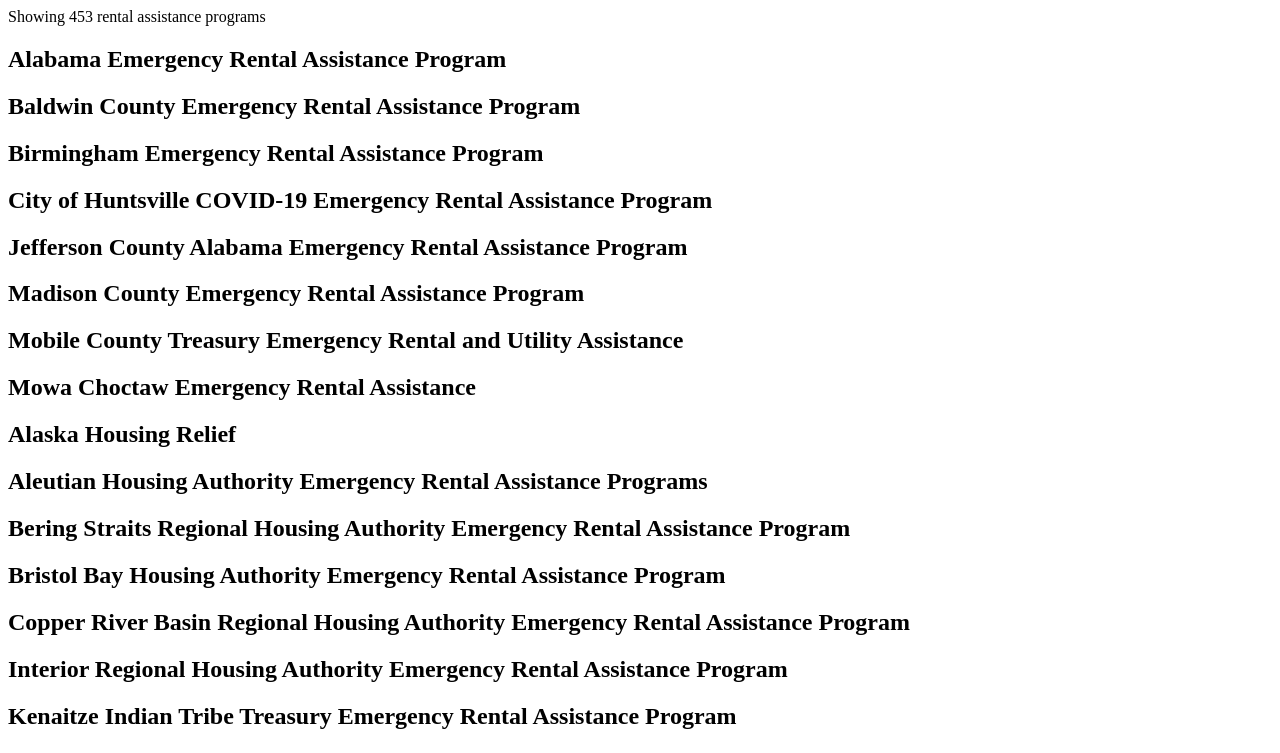
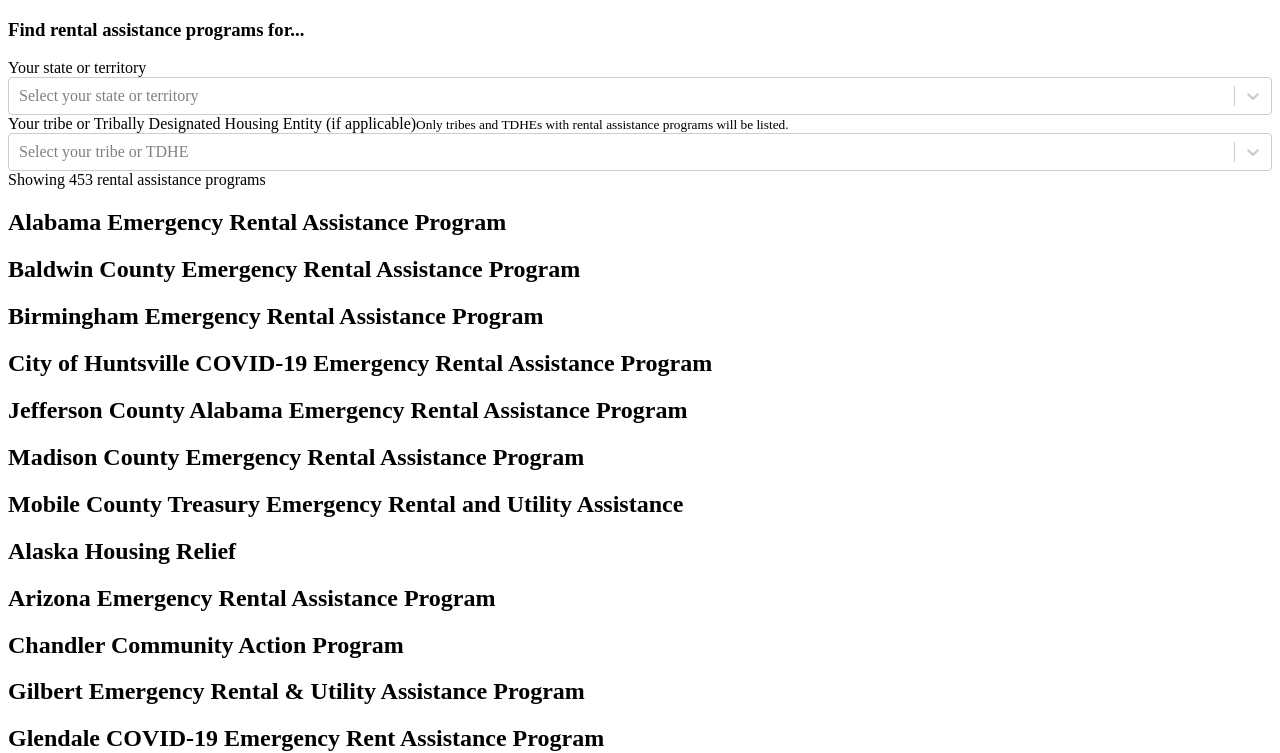
Before and after one commit to cfpb/rental-assistance-finder, a React (Create React App) app: page / in a window 1280 px wide. Shown: the top 753 px of the page. Built offline with nearby package versions, Linux system fonts and the light colour scheme.

Commit message:
Add state and tribe filters.

```diff
--- a/package.json
+++ b/package.json
@@ -9,6 +9,7 @@
     "react": "^17.0.2",
     "react-dom": "^17.0.2",
     "react-scripts": "4.0.3",
+    "react-select": "4.3.1",
     "web-vitals": "^1.0.1"
   },
   "scripts": {
--- a/src/App.js
+++ b/src/App.js
@@ -1,11 +1,42 @@
 import './App.css';
-import programs from "./data/programs.json";
-import Results from "./Results.js";
+import { useState } from 'react';
+
+import programs from './data/programs.json';
+import stateOptions from './data/state-options.json';
+
+import {
+  filterGeographicPrograms,
+  filterTribalPrograms,
+  generateTribalOptions,
+  processData
+} from './utils.js';
+
+import Filters from './Filters.js';
+import Results from './Results.js';
+
+const [ geographicPrograms, tribalPrograms ] = processData( programs );
+const tribeOptions = generateTribalOptions( tribalPrograms );
 
 function App() {
+  const [ state, setState ] = useState( '' );
+  const [ tribe, setTribe ] = useState( '' );
+
+  const currentGeographicPrograms = filterGeographicPrograms(
+    geographicPrograms, state, tribe
+  );
+
+  const currentTribalPrograms = filterTribalPrograms(
+    tribalPrograms, state, tribe
+  );
+
   return (
     <div className="App">
-      <Results data={ programs }/>
+      <Filters setState={ setState }
+               setTribe={ setTribe }
+               stateOptions={ stateOptions }
+               tribeOptions={ tribeOptions } />
+      <Results geographic={ currentGeographicPrograms }
+               tribal={ currentTribalPrograms }/>
     </div>
   );
 }
--- /dev/null
+++ b/src/Filter.js
@@ -0,0 +1,26 @@
+import Select from 'react-select';
+
+const Filter = ( props ) => {
+  function handleChange( selection ) {
+    props.handler( selection ? selection.value : ''  );
+  }
+
+  return (
+    <div className="m-form-field">
+      <label className="a-label a-label__heading">
+        { props.label }
+        { props.helperText &&
+          <small className="a-label_helper a-label_helper__block">
+            { props.helperText }
+          </small>
+        }
+      </label>
+      <Select options={ props.options }
+              onChange={ handleChange }
+              isClearable={ true }
+              placeholder={ props.placeholder } />
+      </div>
+    );
+};
+
+export default Filter;
--- /dev/null
+++ b/src/Filters.js
@@ -0,0 +1,20 @@
+import Filter from "./Filter.js";
+
+function Filters( props ) {
+  return (
+    <div className="filters o-well">
+      <h3>Find rental assistance programs for...</h3>
+      <Filter handler={ props.setState }
+              options={ props.stateOptions }
+              label='Your state or territory'
+              placeholder='Select your state or territory'/>
+      <Filter options={ props.tribeOptions }
+              handler={ props.setTribe }
+              label='Your tribe or Tribally Designated Housing Entity (if applicable)'
+              placeholder='Select your tribe or TDHE'
+              helperText='Only tribes and TDHEs with rental assistance programs will be listed.' />
+    </div>
+  );
+}
+
+export default Filters;
--- a/src/Results.js
+++ b/src/Results.js
@@ -2,19 +2,26 @@ import Notification from "./Notification.js";
 import ResultItem from "./ResultItem.js";
 
 const Results = ( props ) => {
-	const len = props.data.length;
+  const data = [ ...props.geographic, ...props.tribal ];
+  const len = data.length;
   if ( len > 0 ) {
     return (
       <div>
         <Notification message={`Showing ${ len } rental assistance
                                 program${ len > 1 ? 's' : '' }`}
                       type='success' />
-				{ props.data.map( ( item, index ) => (
+        { data.map( ( item, index ) => (
           <ResultItem item={ item } key={ index }/>
         ) ) }
       </div>
     )
+  } else {
+    return (
+      <Notification message='No results'
+                    type='warning' />
+    );
   }
+
 };
 
 export default Results;
--- /dev/null
+++ b/src/data/state-options.json
@@ -0,0 +1,238 @@
+[
+  {
+      "label": "Alabama",
+      "value": "Alabama"
+  },
+  {
+      "label": "Alaska",
+      "value": "Alaska"
+  },
+  {
+      "label": "American Samoa",
+      "value": "American Samoa"
+  },
+  {
+      "label": "Arizona",
+      "value": "Arizona"
+  },
+  {
+      "label": "Arkansas",
+      "value": "Arkansas"
+  },
+  {
+      "label": "California",
+      "value": "California"
+  },
+  {
+      "label": "Colorado",
+      "value": "Colorado"
+  },
+  {
+      "label": "Connecticut",
+      "value": "Connecticut"
+  },
+  {
+      "label": "Delaware",
+      "value": "Delaware"
+  },
+  {
+      "label": "District of Columbia",
+      "value": "District of Columbia"
+  },
+  {
+      "label": "Federated States of Micronesia",
+      "value": "Federated States of Micronesia"
+  },
+  {
+      "label": "Florida",
+      "value": "Florida"
+  },
+  {
+      "label": "Georgia",
+      "value": "Georgia"
+  },
+  {
+      "label": "Guam",
+      "value": "Guam"
+  },
+  {
+      "label": "Hawaii",
+      "value": "Hawaii"
+  },
+  {
+      "label": "Idaho",
+      "value": "Idaho"
+  },
+  {
+      "label": "Illinois",
+      "value": "Illinois"
+  },
+  {
+      "label": "Indiana",
+      "value": "Indiana"
+  },
+  {
+      "label": "Iowa",
+      "value": "Iowa"
+  },
+  {
+      "label": "Kansas",
+      "value": "Kansas"
+  },
+  {
+      "label": "Kentucky",
+      "value": "Kentucky"
+  },
+  {
+      "label": "Louisiana",
+      "value": "Louisiana"
+  },
+  {
+      "label": "Maine",
+      "value": "Maine"
+  },
+  {
+      "label": "Marshall Islands",
+      "value": "Marshall Islands"
+  },
+  {
+      "label": "Maryland",
+      "value": "Maryland"
+  },
+  {
+      "label": "Massachusetts",
+      "value": "Massachusetts"
+  },
+  {
+      "label": "Michigan",
+      "value": "Michigan"
+  },
+  {
+      "label": "Minnesota",
+      "value": "Minnesota"
+  },
+  {
+      "label": "Mississippi",
+      "value": "Mississippi"
+  },
+  {
+      "label": "Missouri",
+      "value": "Missouri"
+  },
+  {
+      "label": "Montana",
+      "value": "Montana"
+  },
+  {
+      "label": "Nebraska",
+      "value": "Nebraska"
+  },
+  {
+      "label": "Nevada",
+      "value": "Nevada"
+  },
+  {
+      "label": "New Hampshire",
+      "value": "New Hampshire"
+  },
+  {
+      "label": "New Jersey",
+      "value": "New Jersey"
+  },
+  {
+      "label": "New Mexico",
+      "value": "New Mexico"
+  },
+  {
+      "label": "New York",
+      "value": "New York"
+  },
+  {
+      "label": "North Carolina",
+      "value": "North Carolina"
+  },
+  {
+      "label": "North Dakota",
+      "value": "North Dakota"
+  },
+  {
+      "label": "Northern Mariana Islands",
+      "value": "Northern Mariana Islands"
+  },
+  {
+      "label": "Ohio",
+      "value": "Ohio"
+  },
+  {
+      "label": "Oklahoma",
+      "value": "Oklahoma"
+  },
+  {
+      "label": "Oregon",
+      "value": "Oregon"
+  },
+  {
+      "label": "Palau",
+      "value": "Palau"
+  },
+  {
+      "label": "Pennsylvania",
+      "value": "Pennsylvania"
+  },
+  {
+      "label": "Puerto Rico",
+      "value": "Puerto Rico"
+  },
+  {
+      "label": "Rhode Island",
+      "value": "Rhode Island"
+  },
+  {
+      "label": "South Carolina",
+      "value": "South Carolina"
+  },
+  {
+      "label": "South Dakota",
+      "value": "South Dakota"
+  },
+  {
+      "label": "Tennessee",
+      "value": "Tennessee"
+  },
+  {
+      "label": "Texas",
+      "value": "Texas"
+  },
+  {
+      "label": "Utah",
+      "value": "Utah"
+  },
+  {
+      "label": "Vermont",
+      "value": "Vermont"
+  },
+  {
+      "label": "Virgin Islands",
+      "value": "Virgin Islands"
+  },
+  {
+      "label": "Virginia",
+      "value": "Virginia"
+  },
+  {
+      "label": "Washington",
+      "value": "Washington"
+  },
+  {
+      "label": "West Virginia",
+      "value": "West Virginia"
+  },
+  {
+      "label": "Wisconsin",
+      "value": "Wisconsin"
+  },
+  {
+      "label": "Wyoming",
+      "value": "Wyoming"
+  }
+]
--- /dev/null
+++ b/src/utils.js
@@ -0,0 +1,45 @@
+export const processData = data => {
+  let geographic = [];
+  let tribal = [];
+
+  data.forEach( item => {
+    item["Geographic Level"] === 'Tribal Government' ?
+      tribal.push( item ) :
+      geographic.push( item );
+  })
+
+  return [ geographic, tribal ];
+}
+
+export const generateTribalOptions = data => {
+  return data.map( item => (
+    {
+      value: item['Tribal Government/Territory'],
+      label: item['Tribal Government/Territory']
+    }
+  ))
+}
+
+export const filterGeographicPrograms = ( programs, state, tribe ) => {
+  if ( state ) {
+    return programs.filter(
+      item => ( item['State'] === state )
+    )
+  } else if ( tribe ) {
+    return [];
+  } else {
+    return programs;
+  }
+}
+
+export const filterTribalPrograms = ( programs, state, tribe ) => {
+  if ( tribe ) {
+    return programs.filter(
+      item => ( item['Tribal Government/Territory'] === tribe )
+    )
+  } else if ( state ) {
+    return [];
+  } else {
+    return programs;
+  }
+}
```
Also changed, not shown: src/ResultItem.js (+5 -5 lines), 1 other file (tests, documents, lock files or other folders). Lines whose indentation alone changed are shown as unchanged.
